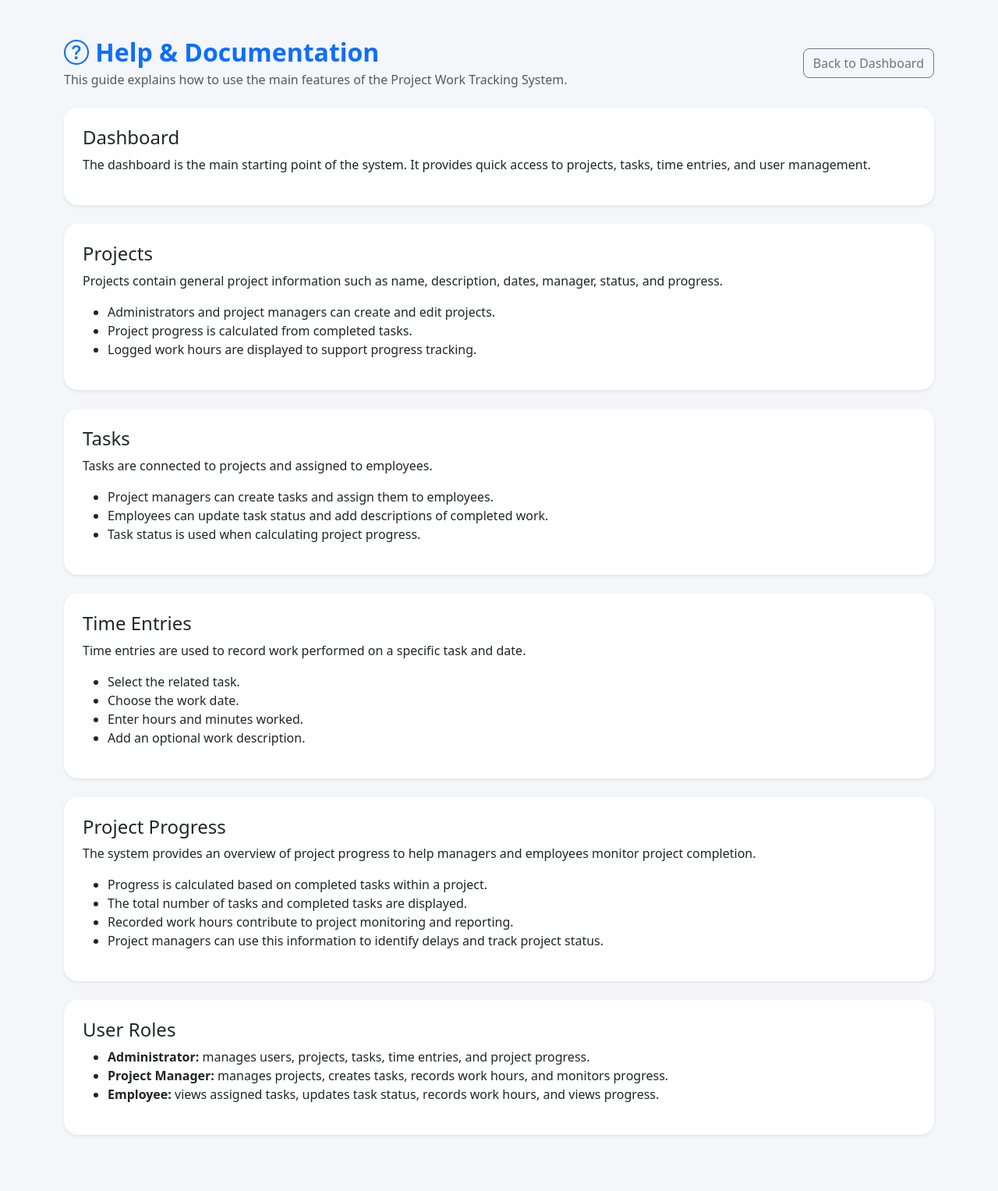
After one commit to unvkvc/project-work-tracking-system, a PHP site: page /manual.php in a window 1280 px wide. The commit adds this page. Shown: the whole page at 78% size. Run offline with PHP 8.4, Linux system fonts and the light colour scheme; the visitor is signed in with stand-in values (Sample User, id 1).

Commit message:
user manual

```diff
--- /dev/null
+++ b/public/manual.php
@@ -0,0 +1,126 @@
+<?php
+session_start();
+
+if (!isset($_SESSION['user_id'])) {
+    header("Location: login.php");
+    exit;
+}
+?>
+
+<!DOCTYPE html>
+<html lang="en">
+<head>
+    <meta charset="UTF-8">
+    <title>Help & Documentation</title>
+    <meta name="viewport" content="width=device-width, initial-scale=1">
+
+    <link href="https://cdn.jsdelivr.net/npm/bootstrap@5.3.3/dist/css/bootstrap.min.css" rel="stylesheet">
+    <link rel="stylesheet"
+          href="https://cdn.jsdelivr.net/npm/bootstrap-icons@1.11.3/font/bootstrap-icons.min.css">
+
+    <style>
+        body { background-color: #f4f6f9; }
+        .manual-card {
+            border: 0;
+            border-radius: 18px;
+        }
+    </style>
+</head>
+
+<body>
+
+<div class="container py-5">
+
+    <div class="d-flex justify-content-between align-items-center mb-4">
+        <div>
+            <h2 class="fw-bold text-primary mb-1">
+                <i class="bi bi-question-circle"></i> Help & Documentation
+            </h2>
+            <p class="text-muted mb-0">
+                This guide explains how to use the main features of the Project Work Tracking System.
+            </p>
+        </div>
+
+        <a href="dashboard.php" class="btn btn-outline-secondary rounded-3">
+            Back to Dashboard
+        </a>
+    </div>
+
+    <div class="card manual-card shadow-sm mb-4">
+        <div class="card-body p-4">
+            <h4>Dashboard</h4>
+            <p>The dashboard is the main starting point of the system. It provides quick access to projects, tasks, time entries, and user management.</p>
+        </div>
+    </div>
+
+    <div class="card manual-card shadow-sm mb-4">
+        <div class="card-body p-4">
+            <h4>Projects</h4>
+            <p>Projects contain general project information such as name, description, dates, manager, status, and progress.</p>
+            <ul>
+                <li>Administrators and project managers can create and edit projects.</li>
+                <li>Project progress is calculated from completed tasks.</li>
+                <li>Logged work hours are displayed to support progress tracking.</li>
+            </ul>
+        </div>
+    </div>
+
+    <div class="card manual-card shadow-sm mb-4">
+        <div class="card-body p-4">
+            <h4>Tasks</h4>
+            <p>Tasks are connected to projects and assigned to employees.</p>
+            <ul>
+                <li>Project managers can create tasks and assign them to employees.</li>
+                <li>Employees can update task status and add descriptions of completed work.</li>
+                <li>Task status is used when calculating project progress.</li>
+            </ul>
+        </div>
+    </div>
+
+    <div class="card manual-card shadow-sm mb-4">
+        <div class="card-body p-4">
+            <h4>Time Entries</h4>
+            <p>Time entries are used to record work performed on a specific task and date.</p>
+            <ul>
+                <li>Select the related task.</li>
+                <li>Choose the work date.</li>
+                <li>Enter hours and minutes worked.</li>
+                <li>Add an optional work description.</li>
+            </ul>
+        </div>
+    </div>
+
+    <div class="card manual-card shadow-sm mb-4">
+        <div class="card-body p-4">
+
+            <h4>Project Progress</h4>
+
+            <p>
+                The system provides an overview of project progress to help managers and employees monitor project completion.
+            </p>
+
+            <ul>
+                <li>Progress is calculated based on completed tasks within a project.</li>
+                <li>The total number of tasks and completed tasks are displayed.</li>
+                <li>Recorded work hours contribute to project monitoring and reporting.</li>
+                <li>Project managers can use this information to identify delays and track project status.</li>
+            </ul>
+
+        </div>
+    </div>
+
+    <div class="card manual-card shadow-sm mb-4">
+        <div class="card-body p-4">
+            <h4>User Roles</h4>
+            <ul>
+                <li><strong>Administrator:</strong> manages users, projects, tasks, time entries, and project progress.</li>
+                <li><strong>Project Manager:</strong> manages projects, creates tasks, records work hours, and monitors progress.</li>
+                <li><strong>Employee:</strong> views assigned tasks, updates task status, records work hours, and views progress.</li>
+            </ul>
+        </div>
+    </div>
+
+</div>
+
+</body>
+</html>
```
Also changed, not shown: public/dashboard.php (+14 -3 lines).
